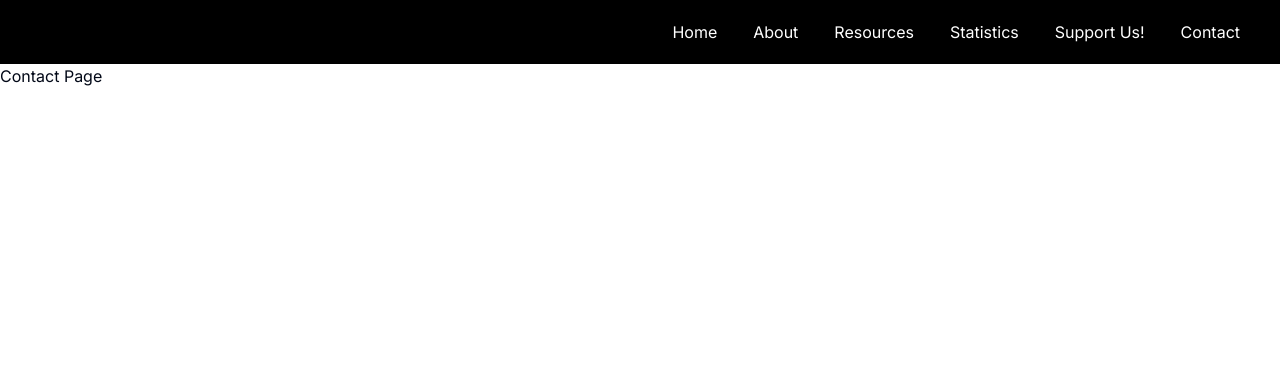
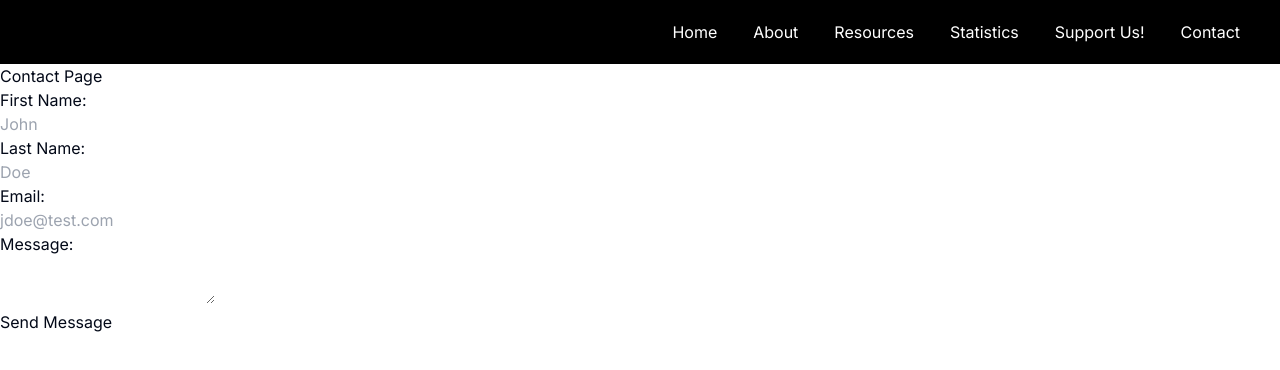
Before and after one commit to samSharivker/qol, a Next.js app in the folder website/: page /contact in a window 1280 px wide. Shown: the top 370 px of the page. Built offline with nearby package versions, Linux system fonts and the light colour scheme.

Commit message:
created form

```diff
--- a/website/app/contact/page.tsx
+++ b/website/app/contact/page.tsx
@@ -4,6 +4,25 @@ export default function Contact() {
   return (
     <div>
       <h1>Contact Page</h1>
+      <form>
+        <div>
+          <p>First Name:</p>
+          <input type="text" placeholder="John" required />
+        </div>
+        <div>
+          <p>Last Name:</p>
+          <input type="text" placeholder="Doe" required />
+        </div>
+        <div>
+          <p>Email:</p>
+          <input type="email" placeholder="jdoe@test.com" required />
+        </div>
+        <div>
+          <p>Message:</p>
+          <textarea required />
+        </div>
+        <button type="submit">Send Message</button>
+      </form>
     </div>
   );
 }
```
